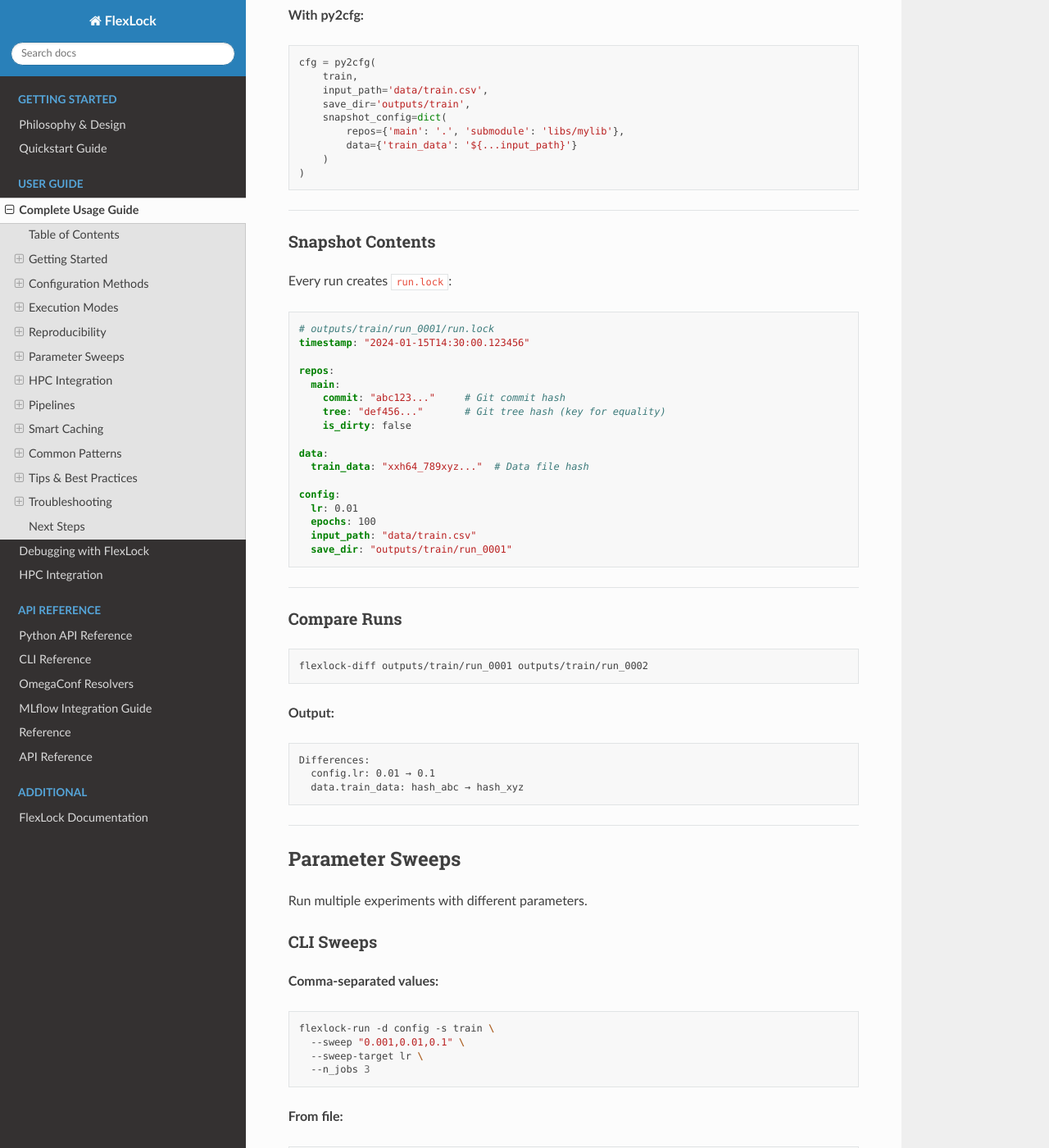
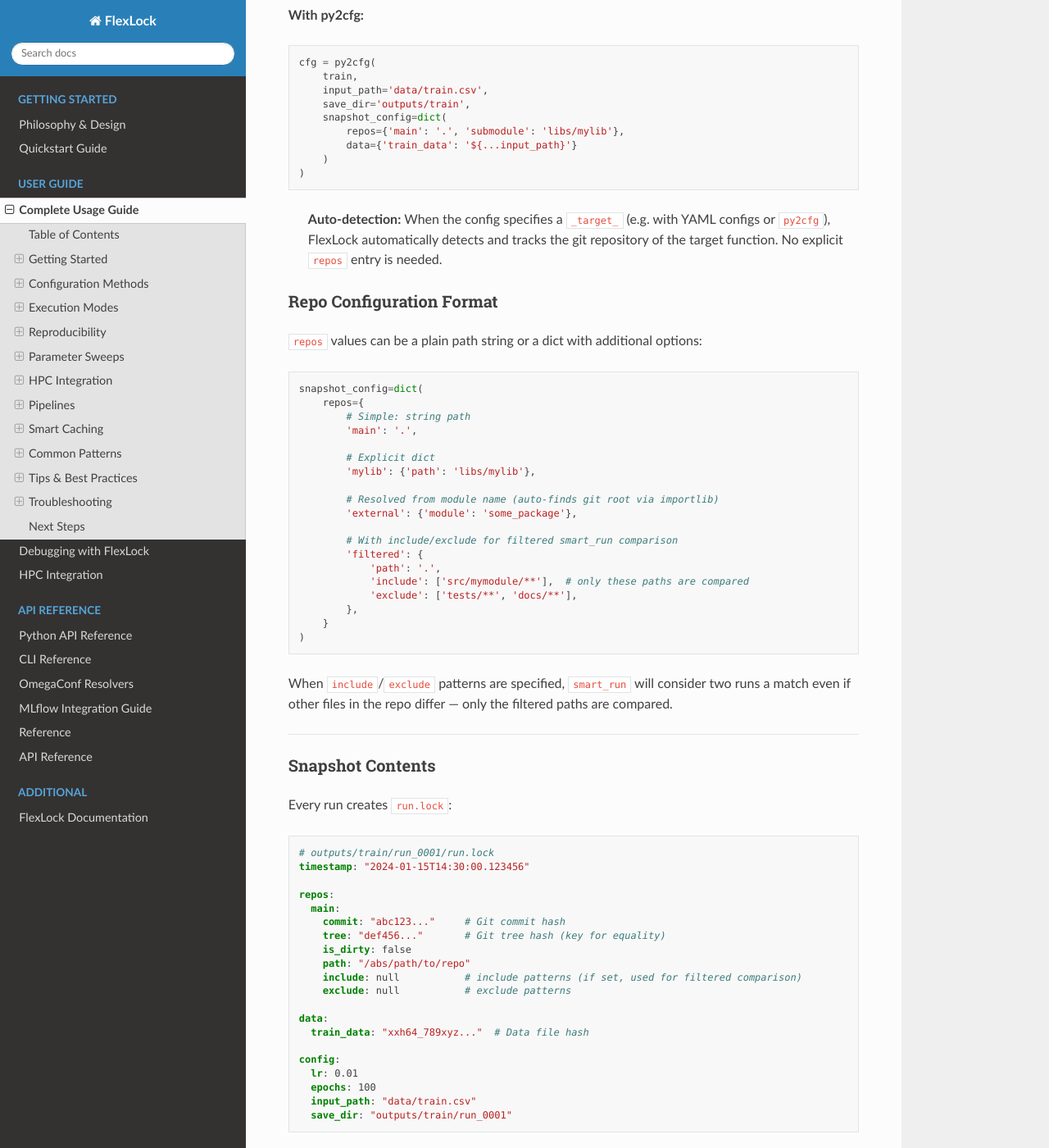
Before and after one commit to quentinf00/flexlock, a Sphinx documentation site: the page built from docs/usage_guide.md, in a window 1280 px wide and 1400 px high, scrolled down 4312 px. Shown: the whole window at 82% size. Built offline with Sphinx 7.4.7 and the Read the Docs theme 3.1.0, drawn with Linux system fonts in a browser that asks for light colours; some of the changed text lies outside the part shown.

````diff
--- a/docs/usage_guide.md
+++ b/docs/usage_guide.md
@@ -229,6 +229,36 @@
 )
 ```
 
+> **Auto-detection:** When the config specifies a `_target_` (e.g. with YAML configs or `py2cfg`), FlexLock automatically detects and tracks the git repository of the target function. No explicit `repos` entry is needed.
+
+### Repo Configuration Format
+
+`repos` values can be a plain path string or a dict with additional options:
+
+```python
+snapshot_config=dict(
+    repos={
+        # Simple: string path
+        'main': '.',
+
+        # Explicit dict
+        'mylib': {'path': 'libs/mylib'},
+
+        # Resolved from module name (auto-finds git root via importlib)
+        'external': {'module': 'some_package'},
+
+        # With include/exclude for filtered smart_run comparison
+        'filtered': {
+            'path': '.',
+            'include': ['src/mymodule/**'],  # only these paths are compared
+            'exclude': ['tests/**', 'docs/**'],
+        },
+    }
+)
+```
+
+When `include`/`exclude` patterns are specified, `smart_run` will consider two runs a match even if other files in the repo differ — only the filtered paths are compared.
+
 ---
 
 ### Snapshot Contents
@@ -244,6 +274,9 @@
     commit: "abc123..."     # Git commit hash
     tree: "def456..."       # Git tree hash (key for equality)
     is_dirty: false
+    path: "/abs/path/to/repo"
+    include: null           # include patterns (if set, used for filtered comparison)
+    exclude: null           # exclude patterns
 
 data:
   train_data: "xxh64_789xyz..."  # Data file hash
@@ -597,6 +630,21 @@
 )
 ```
 
+### Filtered Comparison with `match_include` / `match_exclude`
+
+Override the git path patterns used during `smart_run` matching without changing the snapshot config:
+
+```python
+result = proj.submit(
+    cfg,
+    smart_run=True,
+    match_include=['src/model/**'],   # only compare these paths
+    match_exclude=['tests/**'],        # ignore these paths
+)
+```
+
+These take priority over any `include`/`exclude` stored in the repo's `run.lock`.
+
 ---
 
 ### Check Before Running
@@ -780,7 +828,7 @@
     train,
     input_data='data/train.csv',
     snapshot_config=dict(
-        repos={'main': '.'},
+        repos={'main': '.'},              # or omit if using _target_ (auto-detected)
         data={'train': '${...input_data}'}
     )
 )
--- a/flexlock/__init__.py
+++ b/flexlock/__init__.py
@@ -1,6 +1,6 @@
 """FlexLock: A lightweight library for reproducible ML experiments."""
 
-__version__ = "0.3.0"
+__version__ = "0.3.1"
 
 from loguru import logger
 
--- a/pyproject.toml
+++ b/pyproject.toml
@@ -15,7 +15,7 @@
 
 [tool.pixi.package]
 name = "flexlock"
-version = "0.3.0"
+version = "0.3.1"
 
 [build-system]
 build-backend = "hatchling.build"
````
Also changed, not shown: docs/cli_reference.md (+49 -0 lines), docs/python_api.md (+40 -3 lines), 2 other files.
